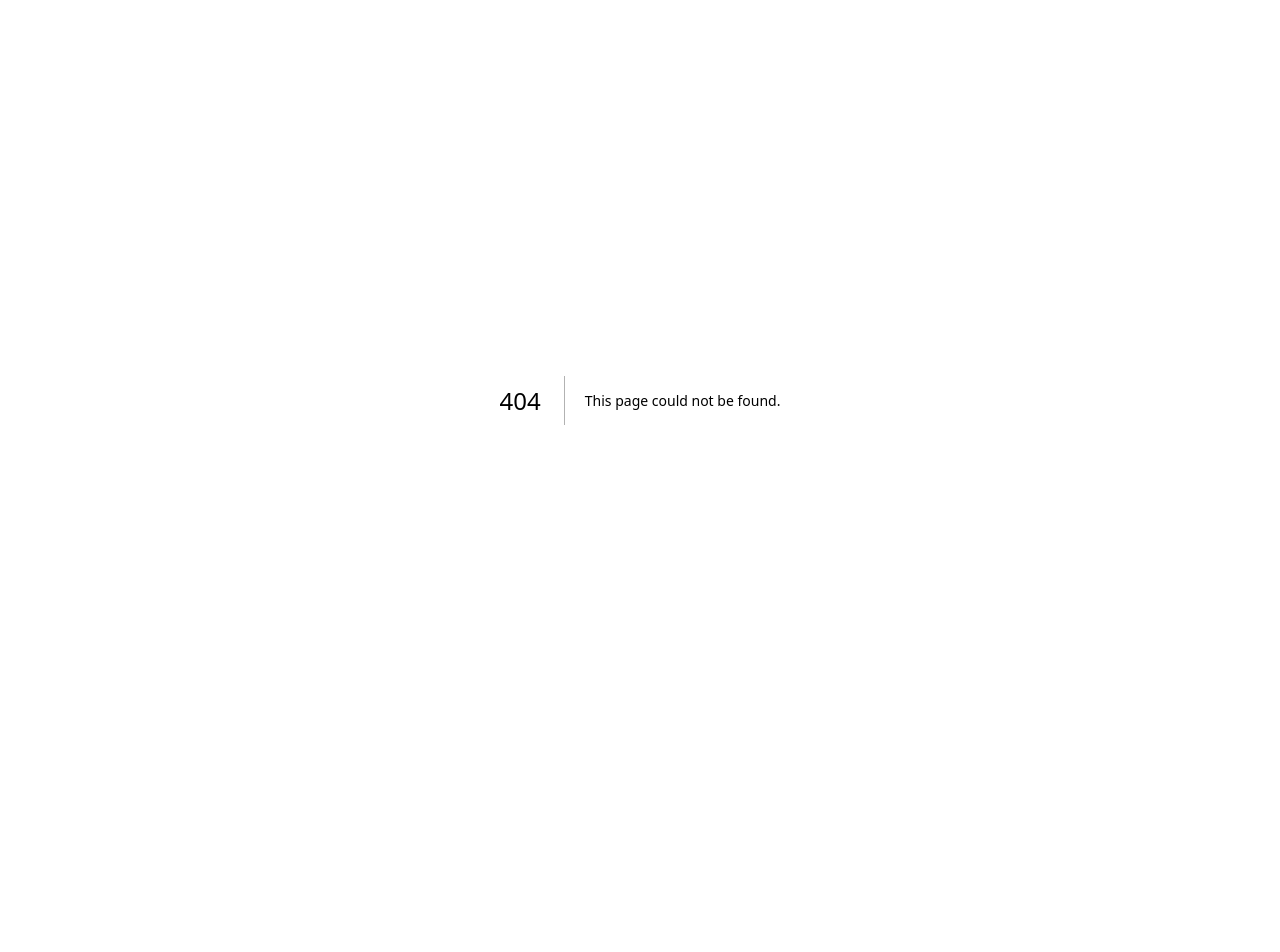
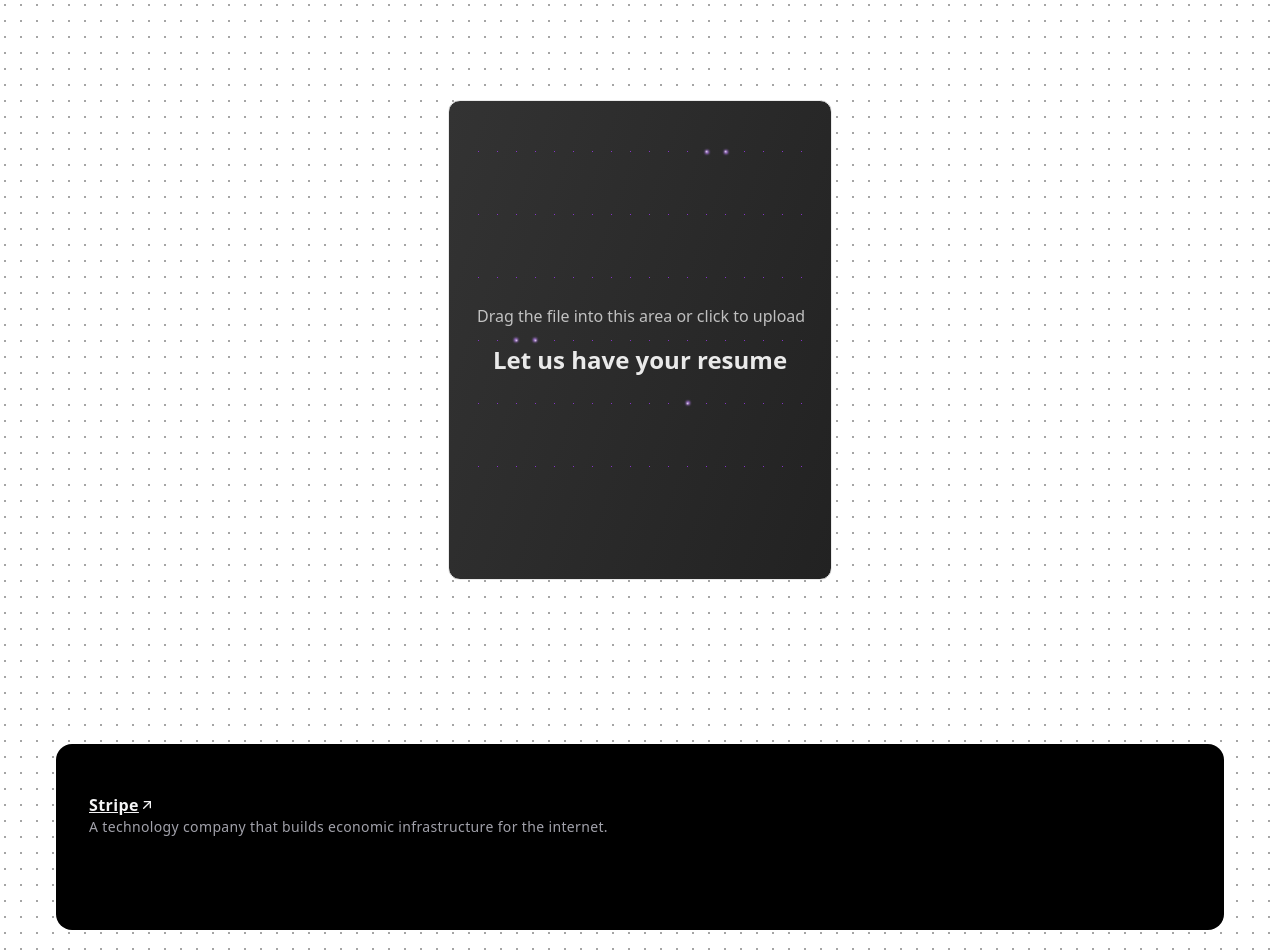
Before and after one commit to raptor-07/Job-Scouter, a Next.js app: page /jobs in a window 1280 px wide. Before the commit this address had no page. Shown: the top 952 px of the page. Before the commit the page ends 800 px from the top, so only its background shows below. Built offline with nearby package versions, Linux system fonts and the light colour scheme.

Commit message:
feat: create jobs page

```diff
--- /dev/null
+++ b/src/app/jobs/page.tsx
@@ -0,0 +1,98 @@
+"use client";
+
+import React from "react";
+import { HoverEffect } from "@/components/ui/jobs/card-hover";
+import { GlowingStarsBackground } from "@/components/ui/jobs/glowing-bg";
+import {
+  GlowingStarsDescription,
+  GlowingStarsTitle,
+} from "@/components/ui/jobs/glowing-dots";
+import { DotBackground } from "@/components/ui/dot-background";
+
+const Page = () => {
+  return (
+    <div>
+      <DotBackground>
+        <div className="flex min-h-[85vh] py-20 items-center justify-center antialiased">
+          <GlowingStarsBackground>
+            <div className="absolute top-1/2 left-1/2 transform -translate-x-1/2 -translate-y-1/2 min-w-[40vw] sm:min-w-[80vw] flex flex-col items-center">
+              <GlowingStarsDescription className="-translate-y-5/18 text-nowrap opacity-70 mr-[70px]">
+                Drag the file into this area or click to upload
+              </GlowingStarsDescription>
+              <GlowingStarsTitle>Let us have your resume</GlowingStarsTitle>
+            </div>
+          </GlowingStarsBackground>
+        </div>
+        <div className="max-w-7xl mx-auto px-8">
+          <HoverEffect items={projects} />
+        </div>
+      </DotBackground>
+    </div>
+  );
+};
+
+export const projects = [
+  {
+    title: "Stripe",
+    description:
+      "A technology company that builds economic infrastructure for the internet.",
+    company_link: "https://stripe.com",
+    job_link: "https://stripe.com/jobs",
+  },
+  {
+    title: "Netflix",
+    description:
+      "A streaming service that offers a wide variety of award-winning TV shows, movies, anime, documentaries, and more on thousands of internet-connected devices.",
+    company_link: "https://netflix.com",
+    job_link: "https://netflix.com/jobs",
+  },
+  {
+    title: "Apple",
+    description:
+      "A multinational technology company that specializes in consumer electronics, computer software, and online services.",
+    company_link: "https://apple.com",
+    job_link: "https://apple.com/jobs",
+  },
+  {
+    title: "Amazon",
+    description:
+      "A multinational technology company focusing on e-commerce, cloud computing, digital streaming, and artificial intelligence.",
+    company_link: "https://amazon.com",
+    job_link: "https://amazon.com/jobs",
+  },
+  {
+    title: "Microsoft",
+    description:
+      "A multinational technology company that develops, manufactures, licenses, supports, and sells computer software, consumer electronics, personal computers, and related services.",
+    company_link: "https://microsoft.com",
+    job_link: "https://microsoft.com/jobs",
+  },
+  {
+    title: "Google",
+    description:
+      "A multinational technology company that specializes in Internet-related services and products, which include online advertising technologies, a search engine, cloud computing, software, and hardware.",
+    company_link: "https://google.com",
+    job_link: "https://google.com/jobs",
+  },
+];
+
+const Icon = () => {
+  return (
+    <svg
+      xmlns="http://www.w3.org/2000/svg"
+      fill="none"
+      viewBox="0 0 24 24"
+      // stroke-width="1.5"
+      // stroke="currentColor"
+      className="h-4 w-4 text-white stroke-2"
+    >
+      <path
+        // strokeLinecap="round"
+        // strokeLinejoin="round"
+        d="M17.25 8.25L21 12m0 0l-3.75 3.75M21 12H3"
+      />
+    </svg>
+  );
+};
+
+export default Page;
--- a/src/app/page.tsx
+++ b/src/app/page.tsx
@@ -1,6 +1,5 @@
 "use client";
 
-import { AuroraBackground } from "@/components/ui/landing-page/aurora-background";
 import { motion } from "framer-motion";
 import {
   HeroHighlight,
```
